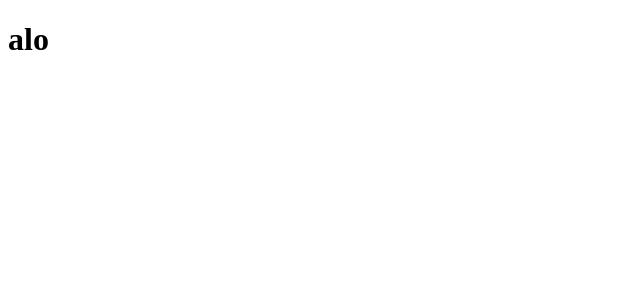
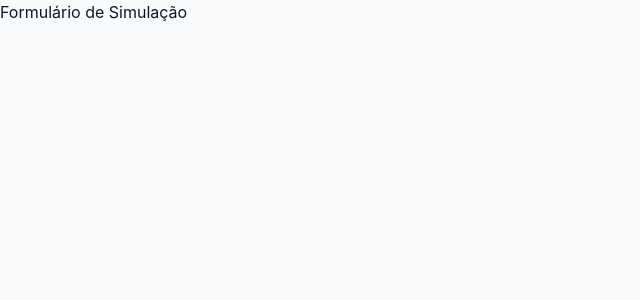
Before and after one commit to heitorsg12/planejai, a React (Vite) app: page / in a window 1280 px wide. Shown: the top 300 px of the page, without its empty margins (0-640 px from the left). Built offline with nearby package versions, Linux system fonts and the light colour scheme.

Commit message:
adicionando themas

```diff
--- a/index.html
+++ b/index.html
@@ -1,5 +1,5 @@
 <!doctype html>
-<html lang="en">
+<html lang="pt-BR">
   <head>
     <meta charset="UTF-8" />
     <link rel="icon" type="image/svg+xml" href="/favicon.svg" />
--- a/package.json
+++ b/package.json
@@ -13,8 +13,12 @@
     "preview": "vite preview"
   },
   "dependencies": {
+    "@fontsource/inter": "^5.3.0",
+    "@tailwindcss/vite": "^4.3.3",
     "react": "^19.2.8",
-    "react-dom": "^19.2.8"
+    "react-dom": "^19.2.8",
+    "react-router-dom": "^7.18.2",
+    "tailwindcss": "^4.3.3"
   },
   "devDependencies": {
     "@babel/core": "^7.29.7",
--- a/src/App.tsx
+++ b/src/App.tsx
@@ -1,9 +1,9 @@
+import { RouterProvider } from 'react-router-dom'
+
+import { router } from './router'
+
 function App() {
-  return (
-    <>
-      <h1>alo</h1>
-    </>
-  )
+  return <RouterProvider router={router} />
 }
 
 export default App
--- a/src/index.css
+++ b/src/index.css
@@ -0,0 +1,21 @@
+@import 'tailwindcss';
+@import '@fontsource/inter/400.css';
+@import '@fontsource/inter/600.css';
+@import '@fontsource/inter/700.css';
+@import '@fontsource/inter/800.css';
+@import './styles/theme.css';
+
+@layer base {
+  body {
+    @apply bg-background text-foreground;
+    width: 100%;
+    height: 100%;
+    transition:
+      background-color 0.3s ease,
+      color 0.3s ease;
+  }
+}
+
+.lucide {
+  stroke-width: 1.5;
+}
--- /dev/null
+++ b/src/router.tsx
@@ -0,0 +1,20 @@
+import { createBrowserRouter } from 'react-router-dom'
+
+export const router = createBrowserRouter([
+  {
+    children: [
+      {
+        path: '/',
+        element: <h1>Formulário de Simulação</h1>,
+      },
+      {
+        path: '/resultado',
+        element: <h1>Resultado da Simulação</h1>,
+      },
+      {
+        path: '/historico',
+        element: <h1>Histórico de Simulações</h1>,
+      },
+    ],
+  },
+])
--- /dev/null
+++ b/src/styles/theme.css
@@ -0,0 +1,49 @@
+@layer base {
+  :root,
+  [data-theme='light'] {
+    --background: #f8fafc;
+    --foreground: #0f1729;
+    --primary: #925cf0;
+    --primary-foreground: #f8fafc;
+    --card: #fcfcfe;
+    --border: rgba(9, 9, 11, 0.08);
+    --muted-primary: rgba(146, 92, 240, 0.5);
+    --muted-foreground: #64749a;
+    --secondary-button: #f1f5f9;
+    --input: #fcfcfe;
+    --skeleton-base-color: #e1e1f1;
+    --skeleton-highlight-color: #c5c5df;
+  }
+
+  [data-theme='dark'] {
+    --background: #0f0d16;
+    --foreground: #fcfcfe;
+    --primary: #925cf0;
+    --primary-foreground: #fcfcfc;
+    --card: #181622;
+    --border: rgba(248, 250, 252, 0.4);
+    --muted-primary: rgba(146, 92, 240, 0.2);
+    --muted-foreground: #ad9fc8;
+    --secondary-button: #27272a;
+    --input: #232131;
+    --skeleton-base-color: #3e3e42;
+    --skeleton-highlight-color: #434052;
+  }
+}
+
+@theme {
+  --color-background: var(--background);
+  --color-foreground: var(--foreground);
+  --color-primary: var(--primary);
+  --color-primary-foreground: var(--primary-foreground);
+  --color-card: var(--card);
+  --color-border: var(--border);
+  --color-muted-primary: var(--muted-primary);
+  --color-muted-foreground: var(--muted-foreground);
+  --color-secondary-button: var(--secondary-button);
+  --color-input: var(--input);
+  --color-red-500: #ef4444;
+  --font-sans: 'Inter', ui-sans-serif, system-ui, sans-serif;
+  --color-skeleton-base: var(--skeleton-base-color);
+  --color-skeleton-highlight: var(--skeleton-highlight-color);
+}
--- a/vite.config.ts
+++ b/vite.config.ts
@@ -3,6 +3,7 @@ import { fileURLToPath, URL } from 'node:url'
 import babel from '@rolldown/plugin-babel'
 import react, { reactCompilerPreset } from '@vitejs/plugin-react'
 import { defineConfig } from 'vite'
+import tailwindcss from '@tailwindcss/vite'
 
 // https://vite.dev/config/
 export default defineConfig({
@@ -11,5 +12,9 @@ export default defineConfig({
       '@': fileURLToPath(new URL('./src', import.meta.url)),
     },
   },
-  plugins: [react(), babel({ presets: [reactCompilerPreset()] })],
+  plugins: [
+    react(),
+    babel({ presets: [reactCompilerPreset()] }),
+    tailwindcss(),
+  ],
 })
```
Also changed, not shown: 1 other file (tests, documents, lock files or other folders).
